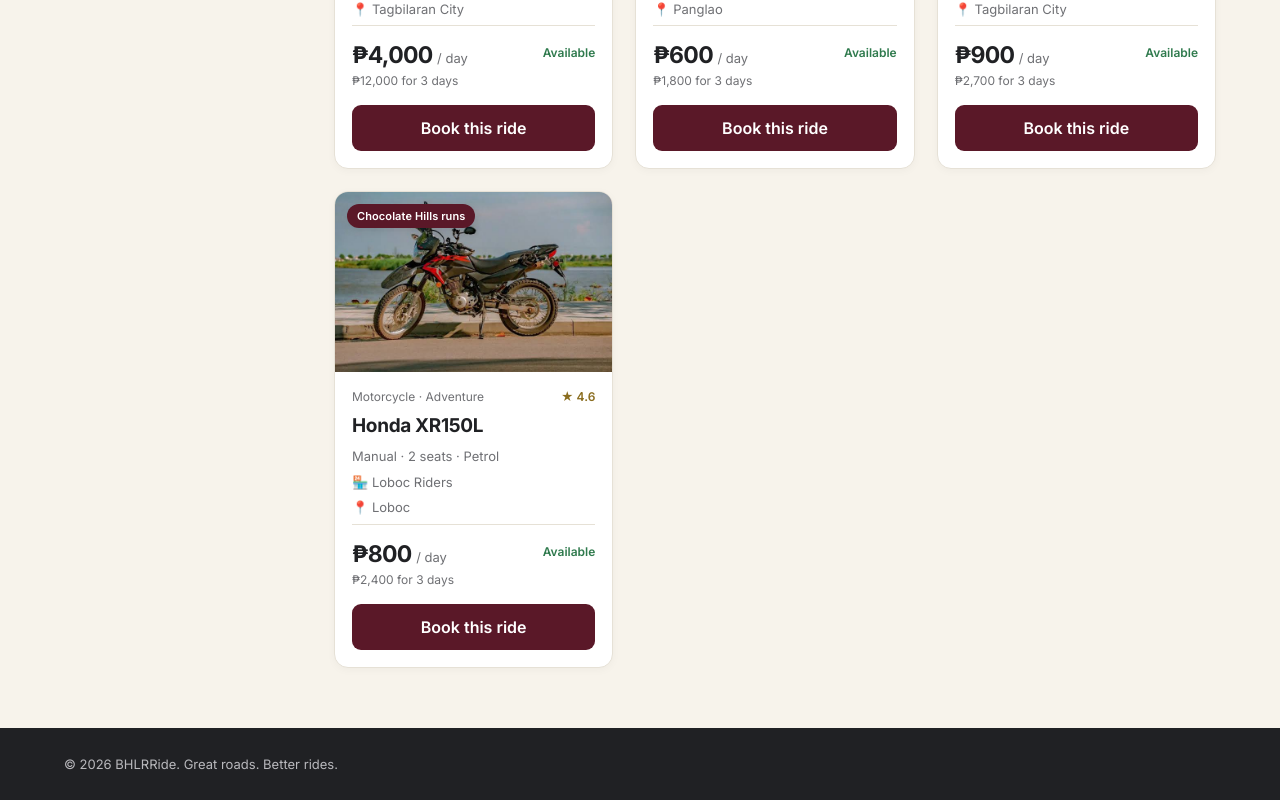
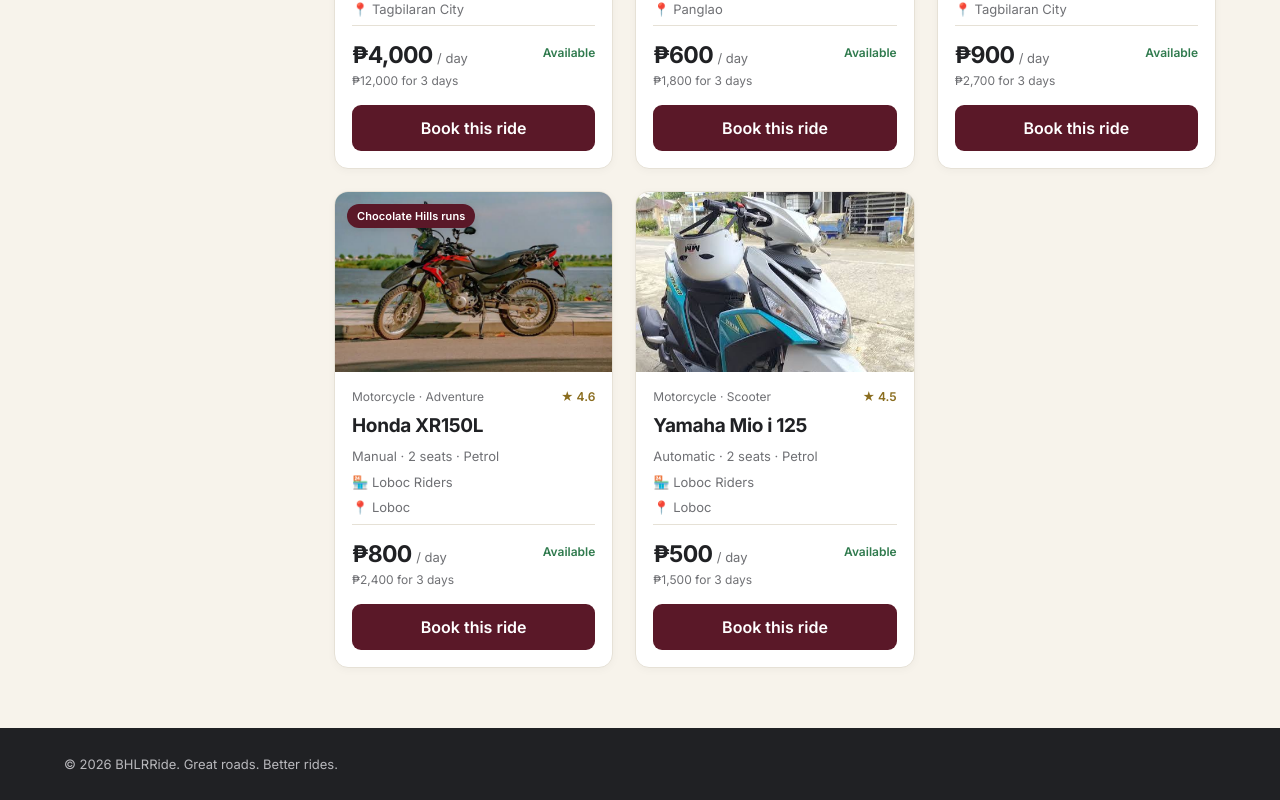
Before and after one commit to shinyuuuuu/BHLRRide, a React (Vite) app in the folder frontend/: page /browse in a window 1280 px wide. Shown: the part 1651-2451 px from the top of the page. Built offline with nearby package versions, Linux system fonts and the light colour scheme; no server answers.

Commit message:
Make all vehicles available

```diff
--- a/frontend/src/data/vehicles.js
+++ b/frontend/src/data/vehicles.js
@@ -9,5 +9,5 @@ export const vehicles = [
   { id: 5, brand: 'Honda', model: 'Click 125', plateNumber: '123 ABC', shop: 'Panglao Ride Hub', kind: 'Motorcycle', style: 'Scooter', transmission: 'Automatic', seats: 2, fuel: 'Petrol', rate: 600, rating: 4.9, branch: 'Panglao', badge: 'Island essential', available: true, image: '/images/hondaClick.jpg', emoji: '🛵' },
   { id: 6, brand: 'Yamaha', model: 'NMAX', plateNumber: '234 BCD', shop: 'Bohol Wheels', kind: 'Motorcycle', style: 'Scooter', transmission: 'Automatic', seats: 2, fuel: 'Petrol', rate: 900, rating: 4.8, branch: 'Tagbilaran City', badge: '', available: true, image: '/images/yamahaNMAX.jpg', emoji: '🛵' },
   { id: 7, brand: 'Honda', model: 'XR150L', plateNumber: '345 CDE', shop: 'Loboc Riders', kind: 'Motorcycle', style: 'Adventure', transmission: 'Manual', seats: 2, fuel: 'Petrol', rate: 800, rating: 4.6, branch: 'Loboc', badge: 'Chocolate Hills runs', available: true, image: '/images/hondaXR150L.jpg', emoji: '🏍️' },
-  { id: 8, brand: 'Yamaha', model: 'Mio i 125', plateNumber: '456 DEF', shop: 'Loboc Riders', kind: 'Motorcycle', style: 'Scooter', transmission: 'Automatic', seats: 2, fuel: 'Petrol', rate: 500, rating: 4.5, branch: 'Loboc', badge: '', available: false, image: '/images/yamahaMio.jpg', emoji: '🛵' },
+  { id: 8, brand: 'Yamaha', model: 'Mio i 125', plateNumber: '456 DEF', shop: 'Loboc Riders', kind: 'Motorcycle', style: 'Scooter', transmission: 'Automatic', seats: 2, fuel: 'Petrol', rate: 500, rating: 4.5, branch: 'Loboc', badge: '', available: true, image: '/images/yamahaMio.jpg', emoji: '🛵' },
 ]
```
